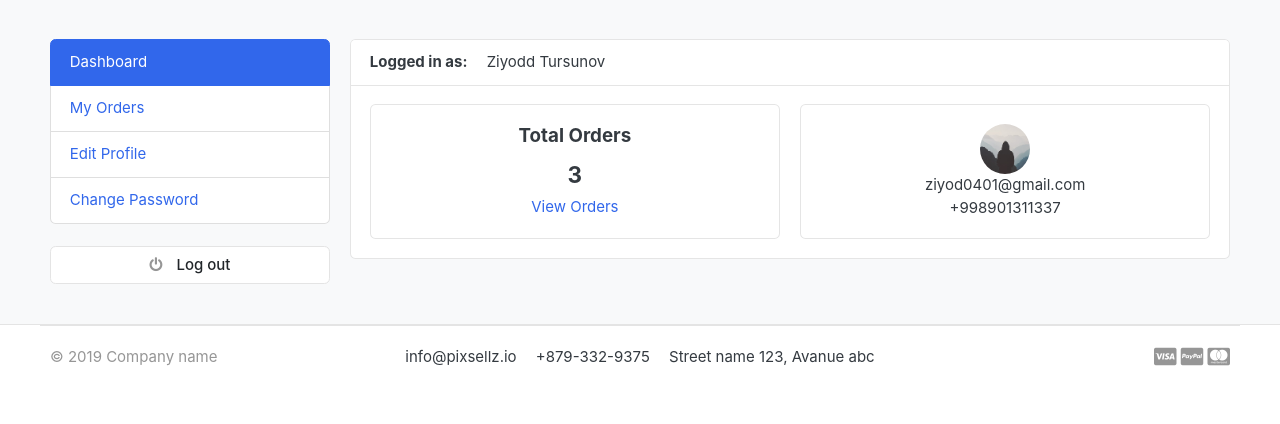
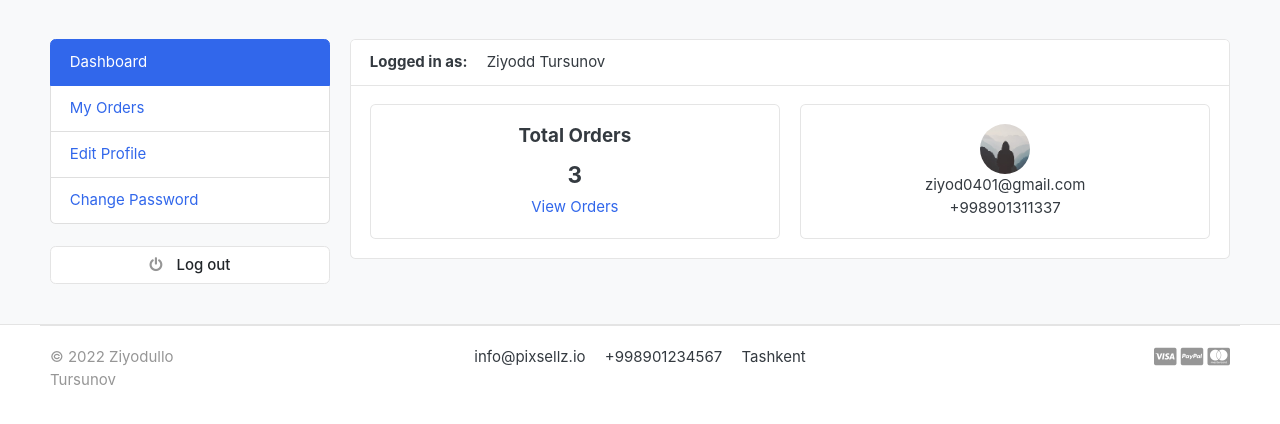
Before and after one commit to Ziyod04/great-kart, a Django app: page /accounts/ in a window 1280 px wide. Shown: the part 119-543 px from the top of the page. Run offline with Django 3.2, Linux system fonts and the light colour scheme; a user stored in the database is signed in; data comes from the database, SQL or seed files in the repository; data that the repository does not hold is empty; parts of the project's set-up code (start-up, migrations or seed data) failed here and were passed over; some libraries are stand-ins or nearby versions; some web fonts are replaced.

Commit message:
finish and deploy

```diff
--- a/greatkart/settings.py
+++ b/greatkart/settings.py
@@ -28,7 +28,7 @@ BASE_DIR = Path(__file__).resolve(strict=True).parent.parent
 SECRET_KEY = config('SECRET_KEY')
 
 # SECURITY WARNING: don't run with debug turned on in production!
-DEBUG = True
+DEBUG = config('DEBUG', default=True, cast=bool)
 
 ALLOWED_HOSTS = ['*']
 
--- a/templates/includes/footer.html
+++ b/templates/includes/footer.html
@@ -2,12 +2,12 @@
     <div class="container">
         <section class="footer-bottom border-top row">
             <div class="col-md-2">
-                <p class="text-muted"> &copy 2019 Company name </p>
+                <p class="text-muted"> &copy 2022 Ziyodullo Tursunov </p>
             </div>
             <div class="col-md-8 text-md-center">
                 <span class="px-2">info@pixsellz.io</span>
-                <span class="px-2">+879-332-9375</span>
-                <span class="px-2">Street name 123, Avanue abc</span>
+                <span class="px-2">+998901234567</span>
+                <span class="px-2">Tashkent</span>
             </div>
             <div class="col-md-2 text-md-right text-muted">
                 <i class="fab fa-lg fa-cc-visa"></i>
```
